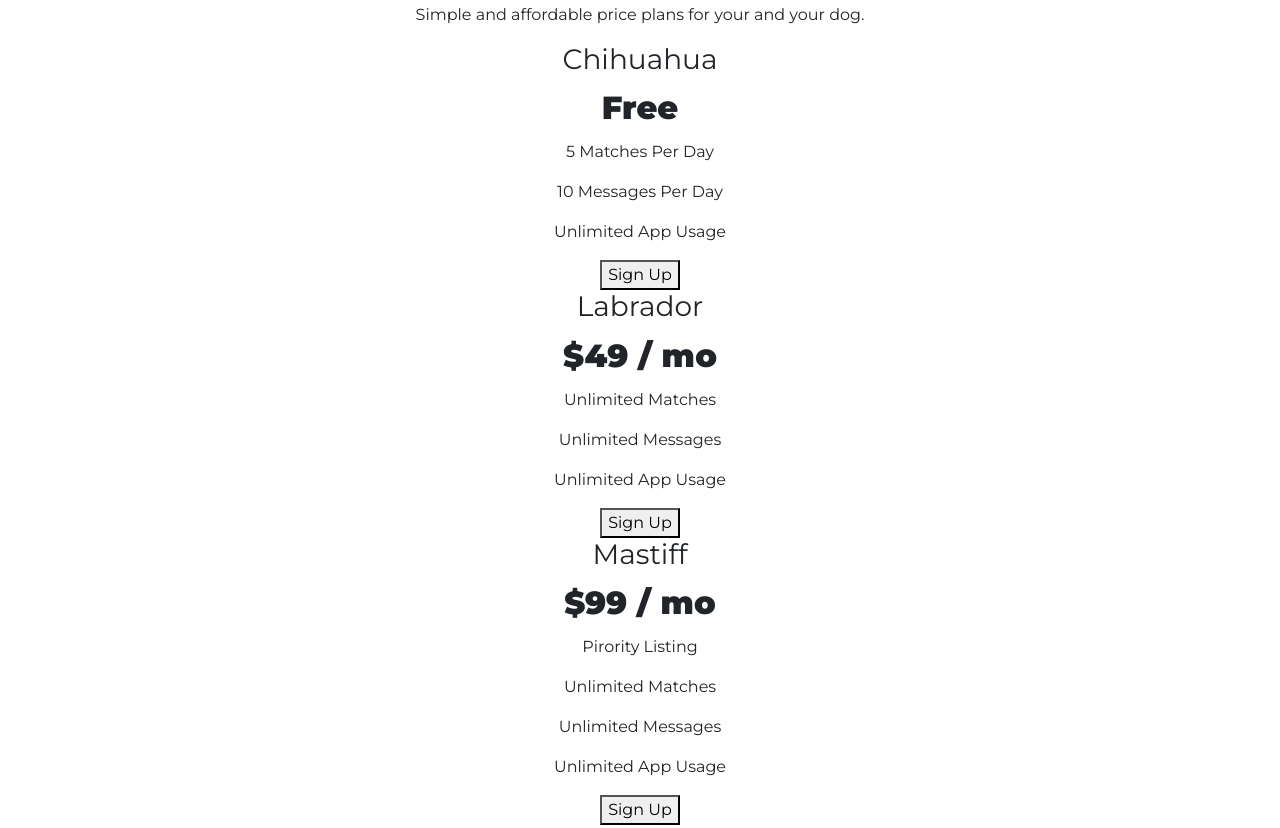
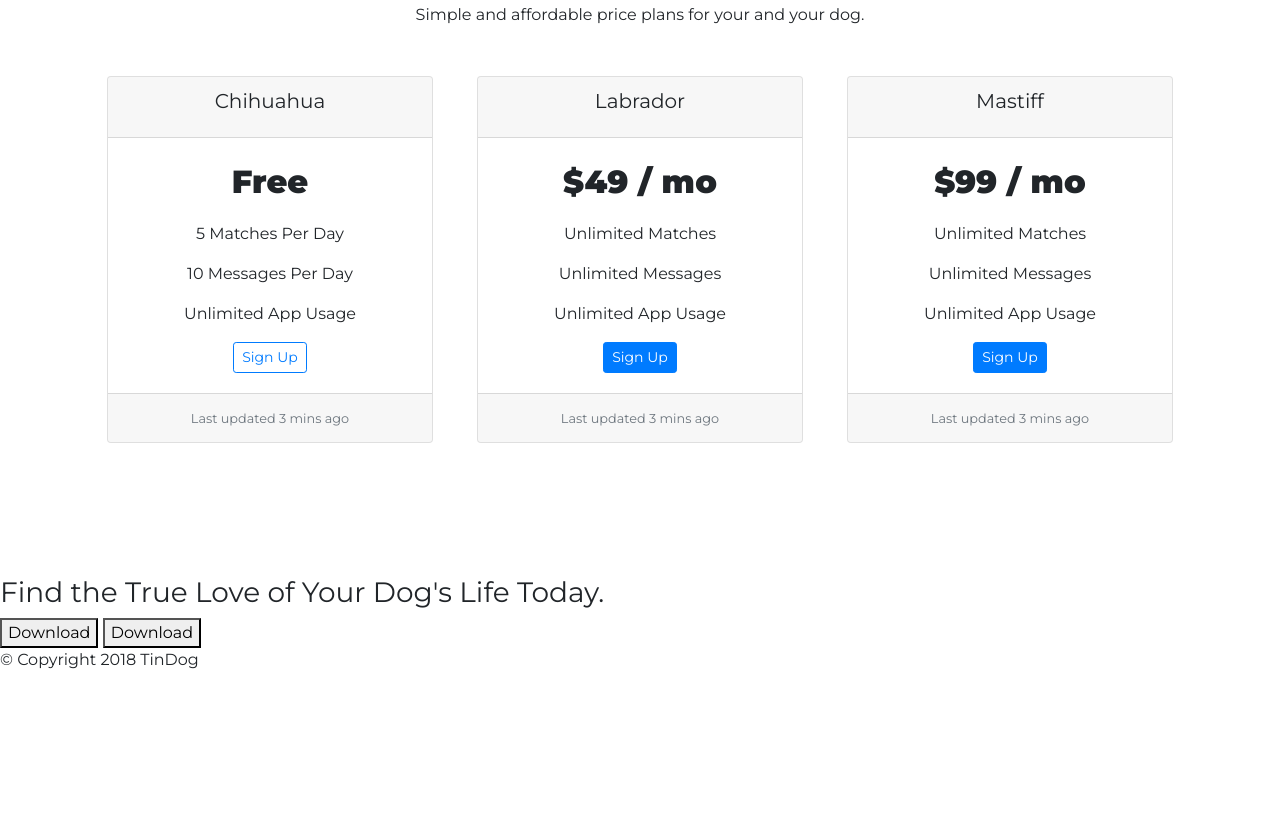
Before and after one commit to higorblands/Tindog, a plain HTML site: page index.html in a window 1280 px wide. Shown: the part 2047-2875 px from the top of the page. After the commit the page ends 2735 px from the top, so only its background shows below. Drawn offline with nearby package versions, Linux system fonts and the light colour scheme.

Commit message:
Increased cards
Increased cards price with bootstrap.
Iphone imagem used z-index proporty to change the position.

```diff
--- a/index.html
+++ b/index.html
@@ -49,7 +49,6 @@
     <body>
         <section id="title">
             <div class="container-fluid">
-
                 <!-- ----------------------------------------------------------------------- -->
                 <!-- Nav Bar -->
                 <!-- ----------------------------------------------------------------------- -->
@@ -172,7 +171,7 @@
         <!-- ----------------------------------------------------------------------- -->
 
         <section id="press">
-            <img class="press-logo" src="images/TechCrunch.png" alt="tc-logo">
+            <img class="press-logo" src="images/techcrunch.png" alt="tc-logo">
             <img class="press-logo" src="images/tnw.png" alt="tnw-logo">
             <img class="press-logo" src="images/bizinsider.png" alt="biz-insider-logo">
             <img class="press-logo" src="images/mashable.png" alt="mashable-logo">
@@ -183,29 +182,69 @@
         <!-- ----------------------------------------------------------------------- -->
 
 <section id="pricing">
+
     <h2>A Plan for Every Dog's Needs</h2>
     <p>Simple and affordable price plans for your and your dog.</p>
-            <h3>Chihuahua</h3>
+    <div class="row ">
+        <div class="pricing-column col-lg-4 col-md-6">
+            <div class="card">
+                <div class="card-header">
+                <h5 class="card-title">Chihuahua</h5>
+            </div>
+                    <div class="card-body">
                         <h2>Free</h2>
+                        <p class="card-text">
                             <p>5 Matches Per Day</p>
                             <p>10 Messages Per Day</p>
                             <p>Unlimited App Usage</p>
-            <button type="button">Sign Up</button>
-            <h3>Labrador</h3>
+                        </p>
+                        <button type="button" class="btn btn-outline-primary btn-sm">Sign Up</button>
+                    </div>
+                    <div class="card-footer">
+                        <small class="text-muted">Last updated 3 mins ago</small>
+                    </div>
+                </div>
+            </div>
+            <div class="pricing-column col-lg-4 col-md-6">
+                <div class="card">
+                    <div class="card-header">
+                    <h5 class="card-title">Labrador</h5>
+                </div>
+                        <div class="card-body">
                             <h2>$49 / mo</h2>
+                            <p class="card-text">
                                 <p>Unlimited Matches</p>
                                 <p>Unlimited Messages</p>
                                 <p>Unlimited App Usage</p>
-            <button type="button">Sign Up</button>
-            <h3>Mastiff</h3>
+                            </p>
+                            <button type="button" class="btn btn-primary btn-sm">Sign Up</button>
+                        </div>
+                        <div class="card-footer">
+                            <small class="text-muted">Last updated 3 mins ago</small>
+                        </div>
+                    </div>
+                </div>
+                <div class="pricing-column col-lg-4 col-md-12">
+                    <div class="card">
+                       <div class="card-header">
+                        <h5 class="card-title">Mastiff</h5>
+                    </div>
+                            <div class="card-body">
                                 <h2>$99 / mo</h2>
-            <p>Pirority Listing</p>
+                                <p class="card-text">
                                     <p>Unlimited Matches</p>
                                     <p>Unlimited Messages</p>
                                     <p>Unlimited App Usage</p>
-            <button type="button">Sign Up</button>
+                                </p>
+                                <button type="button" class="btn btn-primary btn-sm">Sign Up</button>
+                            </div>
+                            <div class="card-footer">
+                                <small class="text-muted">Last updated 3 mins ago</small>
+                            </div>
+                        </div>
+                    </div>
+                </div>
             </section>
-
         <!-- ----------------------------------------------------------------------- -->
         <!-- Call to action -->
         <!-- ----------------------------------------------------------------------- -->
```
Lines whose indentation alone changed are shown as unchanged.
